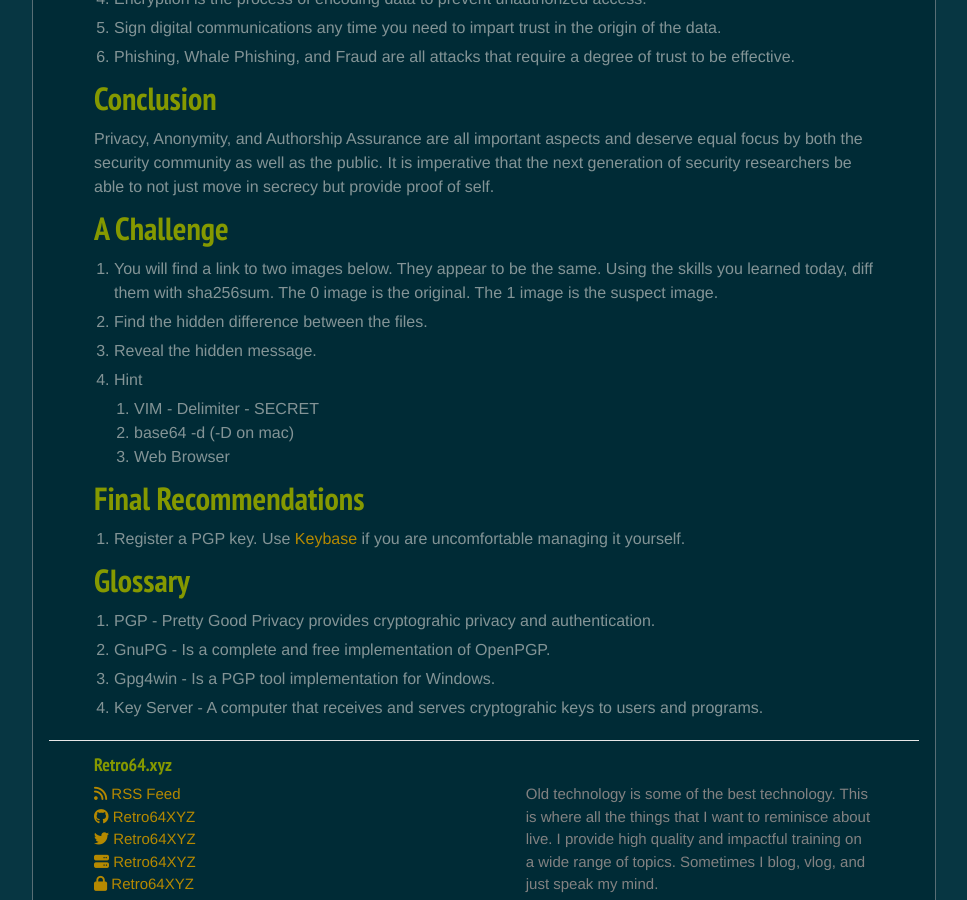
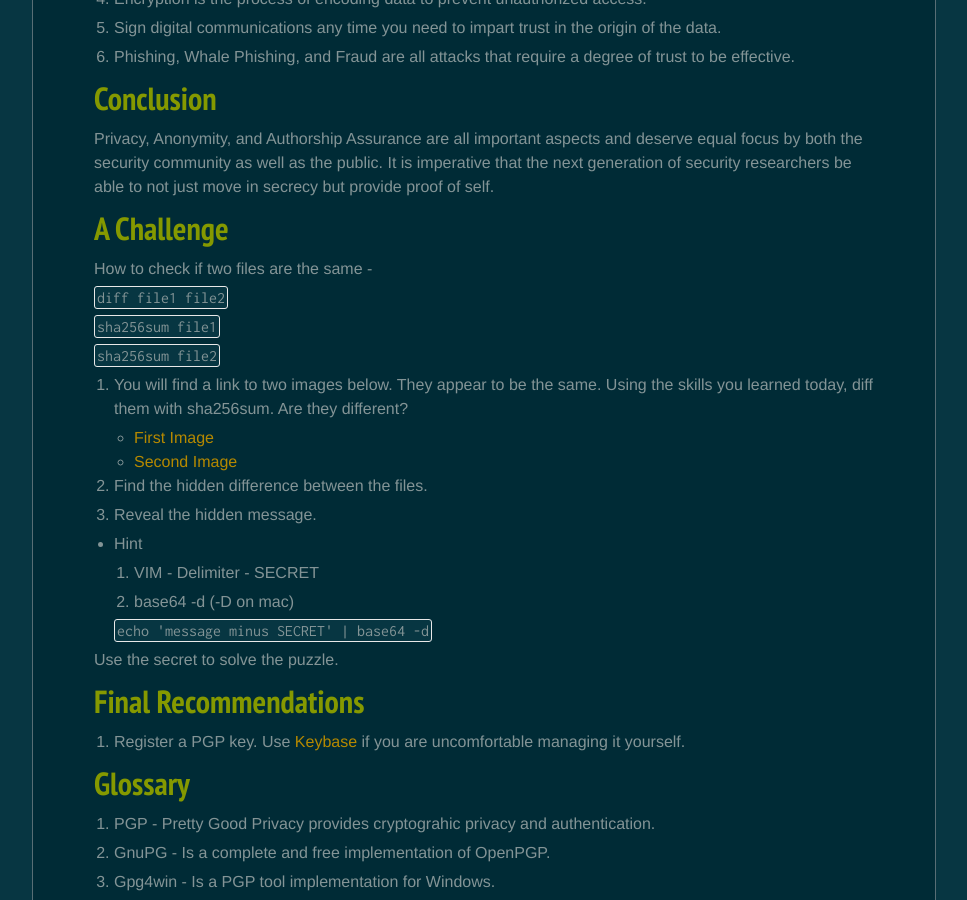
Before and after one commit to Retro64XYZ/retro64xyz.github.io, a Jekyll site: the page built from _posts/2017-06-13-introduction-to-operational-security.md, in a window 1280 px wide and 900 px high, scrolled down 2551 px. Shown: the whole window, without its empty margins (156-1123 px from the left). Built offline with Jekyll 4.4.1, drawn with Linux system fonts in a browser that asks for light colours; nearby versions of some CDN libraries.

Commit message:
Adding bulk images, another how-to post, and a quick update to the talk

```diff
--- a/_posts/2017-06-13-introduction-to-operational-security.md
+++ b/_posts/2017-06-13-introduction-to-operational-security.md
@@ -153,18 +153,33 @@ move in secrecy but provide proof of self.
 
 ## A Challenge
 
+How to check if two files are the same -
+
+`diff file1 file2`
+
+`sha256sum file1`
+
+`sha256sum file2`
+
 1. You will find a link to two images below. They appear to be the same. Using
-   the skills you learned today, diff them with sha256sum. The 0 image is the
-   original. The 1 image is the suspect image.
+   the skills you learned today, diff them with sha256sum. Are they different?
+
+   * [First Image][challenge00]
+   * [Second Image][challenge01]
 
 2. Find the hidden difference between the files.
 
 3. Reveal the hidden message.
 
-4. Hint
-	1. VIM - Delimiter - SECRET
-	2. base64 -d (-D on mac)
-	3. Web Browser
+* Hint
+
+  1. VIM - Delimiter - SECRET
+
+  2. base64 -d (-D on mac)
+
+  `echo 'message minus SECRET' | base64 -d`
+
+Use the secret to solve the puzzle.
 
 ## Final Recommendations
 
@@ -192,3 +207,5 @@ move in secrecy but provide proof of self.
 [FakeSSLURL2]: http://archive.is/KVH8a '30000 More Fake Certificates'
 [UnknownDogMeme]: /../assets/images/memes/on-the-internet-nobody-knows-youre-a-dog-meme.jpg 'Image Of Dog Sitting At Computer'
 [KeyServerUbuntuURL]: http://keyserver.ubuntu.com 'The Ubuntu Key Server'
+[challenge00]: /../assets/images/challenges/pgp-check/sailor-moon-floppy-disk0.jpg 'No Hidden Message'
+[challenge01]: /../assets/images/challenges/pgp-check/sailor-moon-floppy-disk1.jpg 'Has Hidden Message'
```
Also changed, not shown: _posts/2017-05-27-how-to-fix-audacity-underrun.md (added, +74 -0 lines).
